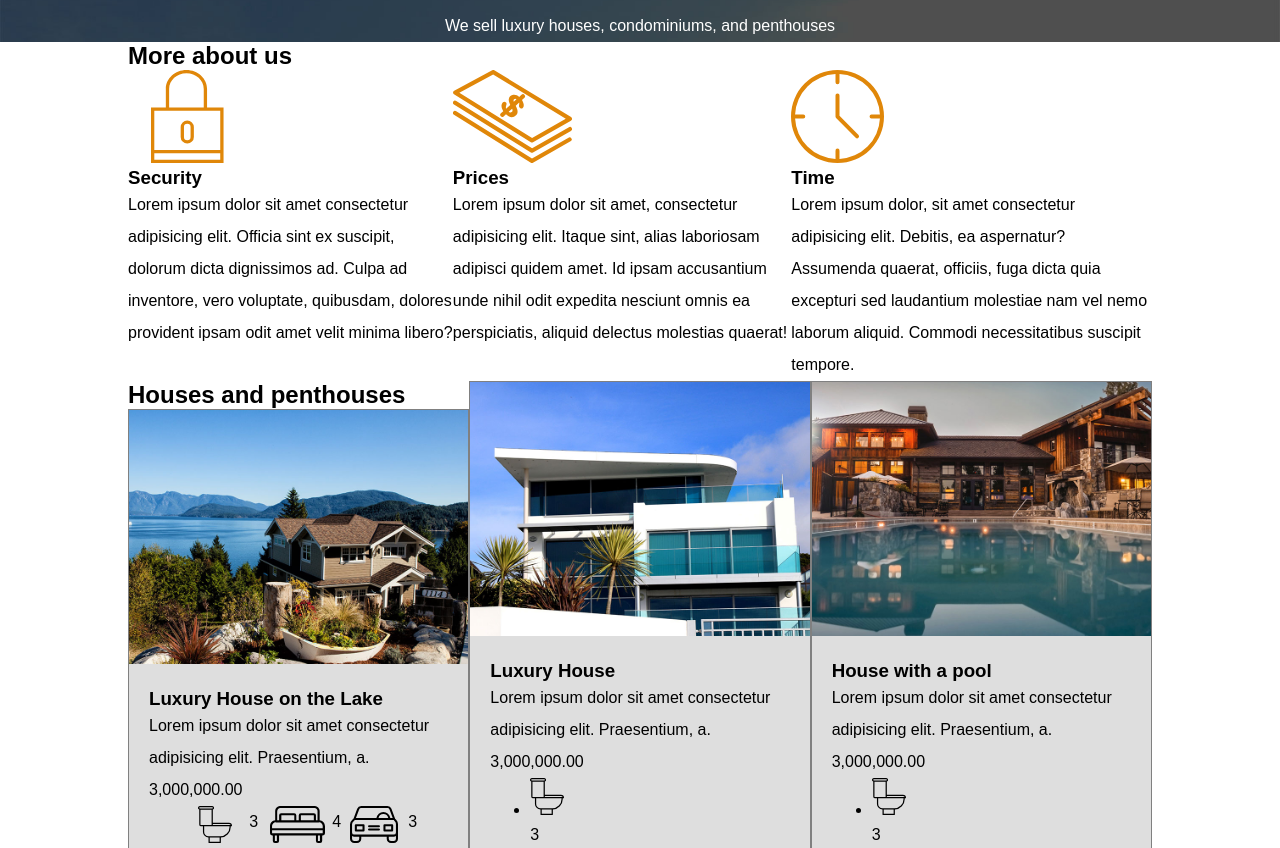
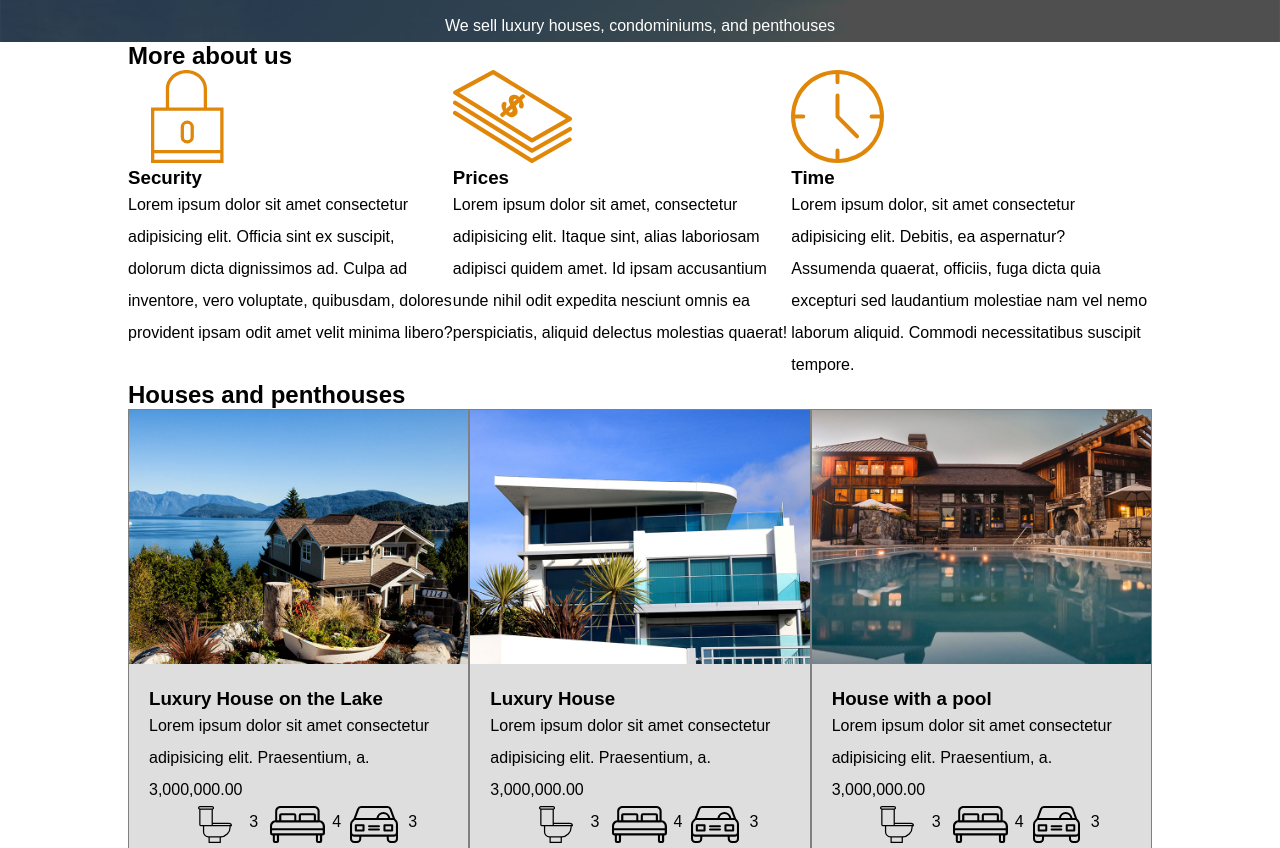
Before and after one commit to Matemery/realEstate, a plain HTML site: page index.html in a window 1280 px wide. Shown: the part 90-938 px from the top of the page. Drawn offline with Linux system fonts and the light colour scheme.

Commit message:
Add files via upload

```diff
--- a/index.html
+++ b/index.html
@@ -46,9 +46,9 @@
         </div>
 
     </div>
-    <div class="house-select">
-        <section class="first-container">
             <h2>Houses and penthouses</h2>
+            <div class="house-select">
+        <section>
             <div>
             <div class="house-item">
                 <div class="house-item-img">
@@ -83,7 +83,7 @@
 
             </div>
         </section>
-        <section class="second-container">
+        <section>
             <div class="house-item">
                 <div class="house-item-img">
                 <img src="./img/announcement2.jpg" alt="">
@@ -96,16 +96,16 @@
                 <p>
                     3,000,000.00
                 </p>
-                <ul>
-                    <li>
+                <ul class="items-container">
+                    <li class="item-number">
                         <img src="./img/icon_wc.svg">
                         <p>3</p>
                     </li>
-                     <li>
+                     <li class="item-number">
                         <img src="./img/icon_room.svg">
                         <p>4</p>
                     </li>
-                     <li>
+                     <li class="item-number">
                         <img src="./img/icon_parking.svg">
                         <p>3</p>
                     </li>
@@ -116,7 +116,7 @@
 
             </div>
         </section>
-        <section class="third-container">
+        <section>
             <div class="house-item">
                 <div class="house-item-img">
                 <img src="./img/announcement3.jpg" alt="">
@@ -129,16 +129,16 @@
                 <p>
                     3,000,000.00
                 </p>
-                <ul>
-                    <li>
+                <ul class="items-container">
+                    <li class="item-number">
                         <img src="./img/icon_wc.svg">
                         <p>3</p>
                     </li>
-                     <li>
+                     <li class="item-number">
                         <img src="./img/icon_room.svg">
                         <p>4</p>
                     </li>
-                     <li>
+                     <li class="item-number">
                         <img src="./img/icon_parking.svg">
                         <p>3</p>
                     </li>
@@ -151,6 +151,7 @@
 
         </section>
 
+    </div>
 
 
 
--- a/style.css
+++ b/style.css
@@ -161,3 +161,13 @@ border-radius: 50%;
 padding: 5px;
 margin-right: 10px;
 }
+
+/*tablet view*/
+@media((min-width: 601px) and (max-width: 786px)){
+    .container{
+        display:block
+
+
+    }
+
+}
```
